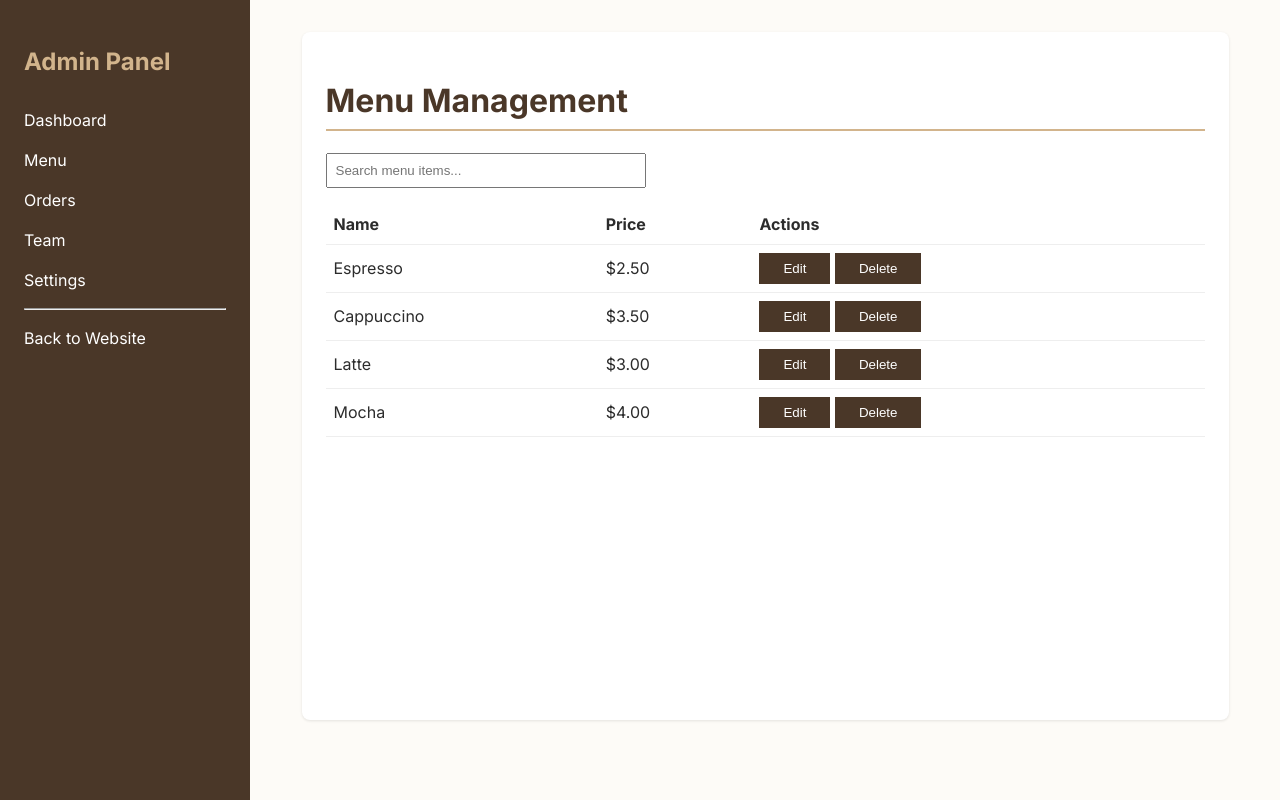
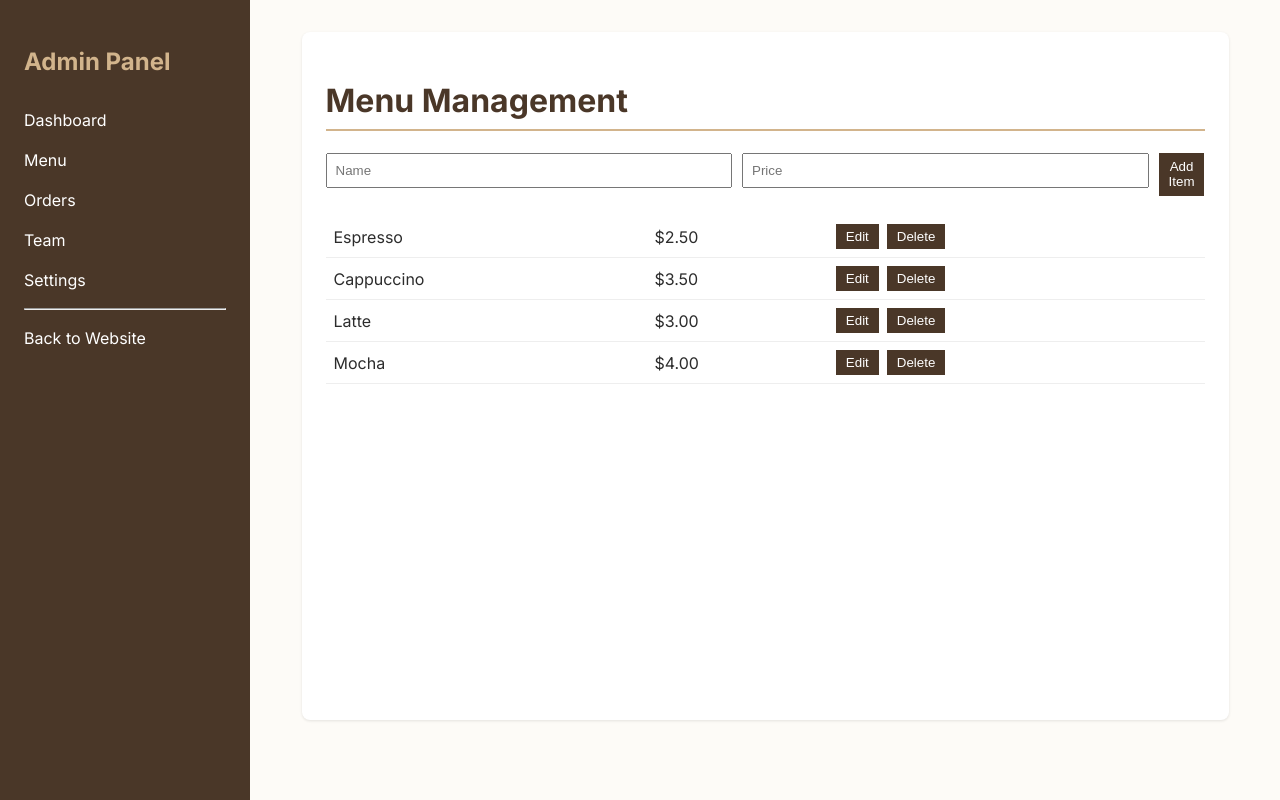
Before and after one commit to firdos9/maple-and-mug-cafe, a React (Vite) app: page /admin/menu in a window 1280 px wide. Built offline with nearby package versions, Linux system fonts and the light colour scheme.

Commit message:
feat: implement orders display page

```diff
--- /dev/null
+++ b/src/data/orderData.js
@@ -0,0 +1,17 @@
+export const initialOrders = [
+  {
+    id: 1042,
+    customer: "John",
+    items: "Latte, Croissant",
+    total: 9.5,
+    status: "new",
+  },
+  {
+    id: 1043,
+    customer: "Sarah",
+    items: "Espresso",
+    total: 2.5,
+    status: "preparing",
+  },
+  { id: 1044, customer: "David", items: "Mocha", total: 4.0, status: "ready" },
+];
--- a/src/pages/AdminMenu.jsx
+++ b/src/pages/AdminMenu.jsx
@@ -1,44 +1,92 @@
 import { useState } from "react";
-import { menuItems as initialData } from "../data/menuData"; // Import as initialData
+import { menuItems as initialData } from "../data/menuData";
 
 const AdminMenu = () => {
   const [menuItems, setMenuItems] = useState(initialData);
-  const [searchTerm, setSearchTerm] = useState("");
+  const [newItem, setNewItem] = useState({ name: "", price: "" });
+  const [editingId, setEditingId] = useState(null);
+  const [editValue, setEditValue] = useState({ name: "", price: "" });
 
-  const handleDelete = (id) => {
+  const handleDelete = (id) =>
     setMenuItems(menuItems.filter((item) => item.id !== id));
+
+  const handleAdd = (e) => {
+    e.preventDefault();
+    setMenuItems([...menuItems, { id: Date.now(), ...newItem }]);
+    setNewItem({ name: "", price: "" });
   };
 
-  const filteredItems = menuItems.filter((item) =>
-    item.name.toLowerCase().includes(searchTerm.toLowerCase()),
+  const startEdit = (item) => {
+    setEditingId(item.id);
+    setEditValue({ name: item.name, price: item.price });
+  };
+
+  const saveEdit = (id) => {
+    setMenuItems(
+      menuItems.map((item) =>
+        item.id === id ? { ...item, ...editValue } : item,
+      ),
     );
+    setEditingId(null);
+  };
 
   return (
     <div className="admin-page-content">
       <h1>Menu Management</h1>
+      <form onSubmit={handleAdd} className="add-form">
         <input
-        type="text"
-        placeholder="Search menu items..."
-        value={searchTerm}
-        onChange={(e) => setSearchTerm(e.target.value)}
-        className="search-input"
+          placeholder="Name"
+          value={newItem.name}
+          onChange={(e) => setNewItem({ ...newItem, name: e.target.value })}
+          required
         />
+        <input
+          placeholder="Price"
+          value={newItem.price}
+          onChange={(e) => setNewItem({ ...newItem, price: e.target.value })}
+          required
+        />
+        <button type="submit">Add Item</button>
+      </form>
+
       <table className="admin-table">
-        <thead>
-          <tr>
-            <th>Name</th>
-            <th>Price</th>
-            <th>Actions</th>
-          </tr>
-        </thead>
         <tbody>
-          {filteredItems.map((item) => (
+          {menuItems.map((item) => (
             <tr key={item.id}>
+              {editingId === item.id ? (
+                <>
+                  <td>
+                    <input
+                      value={editValue.name}
+                      onChange={(e) =>
+                        setEditValue({ ...editValue, name: e.target.value })
+                      }
+                    />
+                  </td>
+                  <td>
+                    <input
+                      value={editValue.price}
+                      onChange={(e) =>
+                        setEditValue({ ...editValue, price: e.target.value })
+                      }
+                    />
+                  </td>
+                  <td>
+                    <button onClick={() => saveEdit(item.id)}>Save</button>
+                  </td>
+                </>
+              ) : (
+                <>
                   <td>{item.name}</td>
                   <td>${item.price}</td>
-              <td>
-                <button>Edit</button> <button>Delete</button>
+                  <td className="action-buttons">
+                    <button onClick={() => startEdit(item)}>Edit</button>
+                    <button onClick={() => handleDelete(item.id)}>
+                      Delete
+                    </button>
                   </td>
+                </>
+              )}
             </tr>
           ))}
         </tbody>
--- a/src/pages/Orders.jsx
+++ b/src/pages/Orders.jsx
@@ -1,9 +1,37 @@
-const AdminMenu = () => {
+import { useState } from "react";
+import { initialOrders } from "../data/orderData";
+
+const Orders = () => {
+  const [orders] = useState(initialOrders);
+
   return (
     <div className="admin-page-content">
-      <h1>Orders Management</h1>
-      <p>Manage your cafe orders here.</p>
+      <h1>Orders</h1>
+      <table className="admin-table">
+        <thead>
+          <tr>
+            <th>ID</th>
+            <th>Customer</th>
+            <th>Items</th>
+            <th>Total</th>
+            <th>Status</th>
+          </tr>
+        </thead>
+        <tbody>
+          {orders.map((order) => (
+            <tr key={order.id}>
+              <td>#{order.id}</td>
+              <td>{order.customer}</td>
+              <td>{order.items}</td>
+              <td>${order.total.toFixed(2)}</td>
+              <td>
+                <span className={`status-${order.status}`}>{order.status}</span>
+              </td>
+            </tr>
+          ))}
+        </tbody>
+      </table>
     </div>
   );
 };
-export default AdminMenu;
+export default Orders;
--- a/src/styles/global.css
+++ b/src/styles/global.css
@@ -309,3 +309,39 @@ img {
   max-width: 300px;
   margin-bottom: var(--spacing-3);
 }
+
+.action-buttons {
+  display: flex;
+  gap: 8px;
+}
+.add-form {
+  display: flex;
+  gap: 10px;
+  margin-bottom: 20px;
+}
+button {
+  cursor: pointer;
+  padding: 5px 10px;
+}
+
+.status-new {
+  background: #e3f2fd;
+  color: #1565c0;
+  padding: 4px 8px;
+  border-radius: 4px;
+  font-size: 0.8rem;
+}
+.status-preparing {
+  background: #fff3e0;
+  color: #ef6c00;
+  padding: 4px 8px;
+  border-radius: 4px;
+  font-size: 0.8rem;
+}
+.status-ready {
+  background: #e8f5e9;
+  color: #2e7d32;
+  padding: 4px 8px;
+  border-radius: 4px;
+  font-size: 0.8rem;
+}
```
Lines whose indentation alone changed are shown as unchanged.
